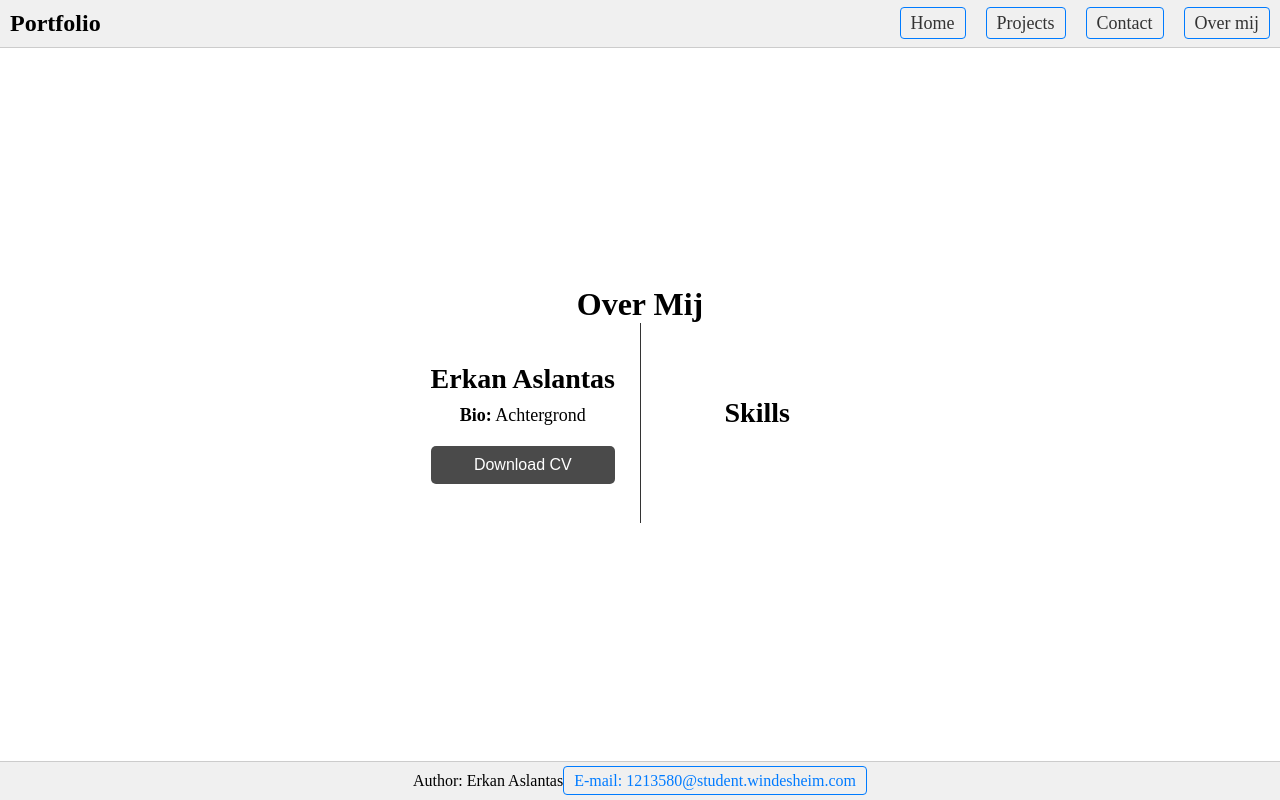
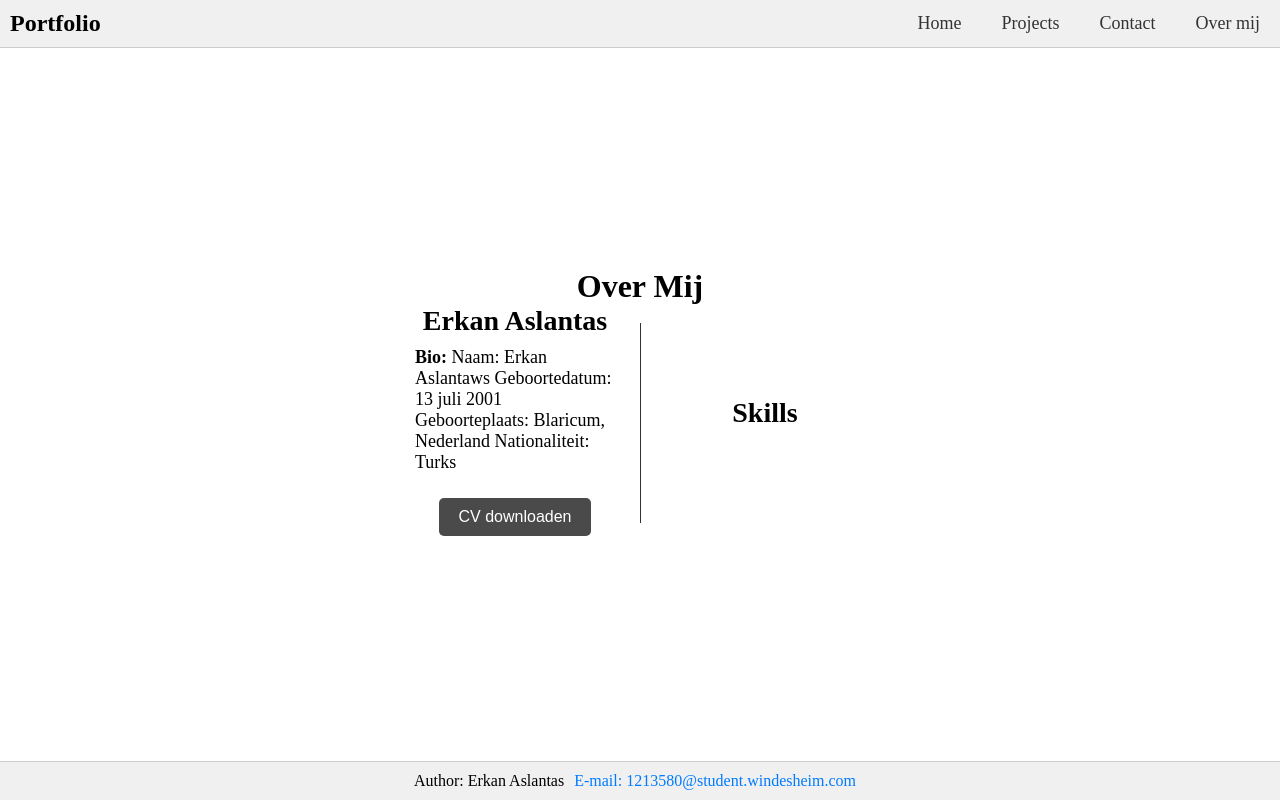
Before and after one commit to ErkanDevWindesheim/Portfolio, a PHP site: page /overmij in a window 1280 px wide. Run offline with PHP 8.4, Linux system fonts and the light colour scheme; data that the repository does not hold is empty.

Commit message:
css changes, onnodige bestanden verwijdert, etc..

```diff
--- a/controllers/OverMijController.php
+++ b/controllers/OverMijController.php
@@ -26,8 +26,13 @@ class OverMijController {
             <div class=\"content-container\">
                 <div class=\"bio\">
                     <h2>Erkan Aslantas</h2>
-                    <p><strong>Bio:</strong> Achtergrond</p>
-                    <button>Download CV</button>
+                    <p><strong>Bio:</strong> Naam: Erkan Aslantaws
+                        Geboortedatum: 13 juli 2001
+                        Geboorteplaats: Blaricum, Nederland
+                        Nationaliteit: Turks</p>
+                    <a href=\"/media/CV_Erkan_Aslantas.pdf\" download>
+                        <button>CV downloaden</button>
+                    </a>
                 </div>
                 <div class=\"space\"></div>
                 <div class=\"skills\">
--- a/index.php
+++ b/index.php
@@ -54,7 +54,6 @@ switch ($url) {
         $adminPagina = new AdminController();
         $adminPagina->createProject();
         break;
-
     case '/admin/skill/create':
         require(__DIR__ . "/controllers/adminController.php");
         $adminPagina = new AdminController();
--- a/views/css/style.css
+++ b/views/css/style.css
@@ -271,6 +271,7 @@ h1.project-title {
 .bio p {
   font-size: 18px;
   margin-bottom: 20px;
+  max-width: 200px;
 }
 
 .bio button {
@@ -373,13 +374,11 @@ a {
   text-decoration: none;
   color: #007bff;
   padding: 5px 10px;
-  border: 1px solid #007bff;
   border-radius: 4px;
   transition: background-color 0.3s, color 0.3s;
 }
 
 a:hover {
-  background-color: #007bff;
   color: white;
 }
 
```
Also changed, not shown: views/php/overmijskills.view.php (deleted), views/php/projectdetail.view.php (deleted), 1 other file.
